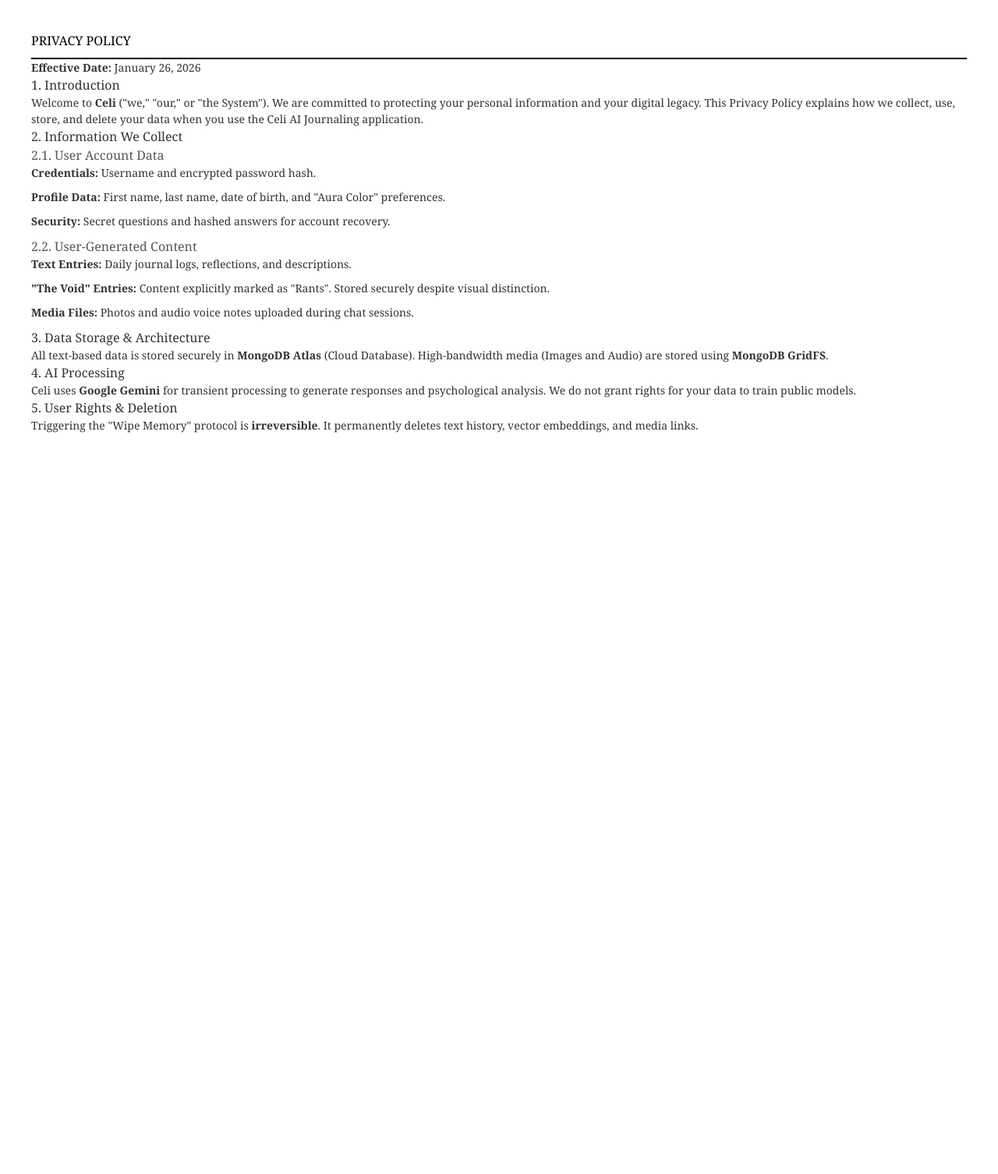
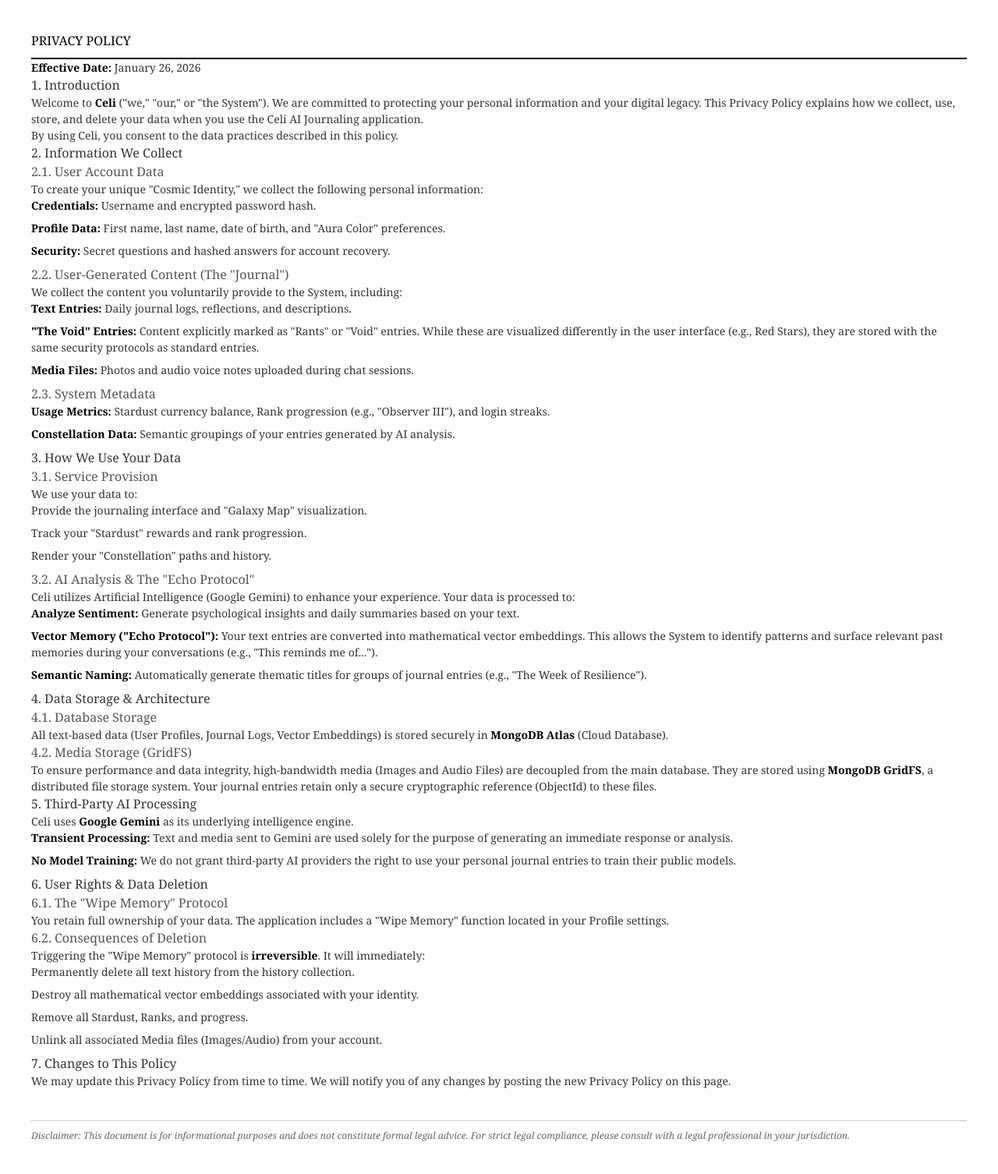
Before and after one commit to markolybrx/Celi_ai_journal, a Flask app: page /privacy_policy in a window 1280 px wide. Shown: the whole page at 78% size. Before the commit the page ends 555 px from the top, so only its background shows below. Run offline with Flask 3, Linux system fonts and the light colour scheme; some libraries are stand-ins or nearby versions.

Commit message:
Update privacy_policy.html

```diff
--- a/templates/privacy_policy.html
+++ b/templates/privacy_policy.html
@@ -6,13 +6,15 @@
     <title>Celi Privacy Protocol</title>
     <script src="https://cdn.tailwindcss.com"></script>
     <style>
-        /* FORCE WHITE THEME */
+        /* FORCE WHITE THEME FOR LEGAL DOCUMENT */
         body { background: #ffffff !important; color: #000000 !important; font-family: "Georgia", "Times New Roman", serif; padding: 40px; line-height: 1.6; }
         h1 { color: #000; font-size: 28px; font-weight: bold; margin-bottom: 20px; border-bottom: 2px solid #000; padding-bottom: 10px; }
         h2 { color: #333; font-size: 20px; font-weight: bold; margin-top: 30px; margin-bottom: 10px; }
-        h3 { color: #555; font-size: 16px; font-weight: bold; margin-top: 20px; }
-        p, li { font-size: 14px; color: #333; margin-bottom: 10px; }
-        ul { list-style-type: disc; padding-left: 20px; }
+        h3 { color: #555; font-size: 16px; font-weight: bold; margin-top: 15px; margin-bottom: 5px; }
+        p, li { font-size: 14px; color: #333; margin-bottom: 8px; }
+        ul { list-style-type: disc; padding-left: 20px; margin-bottom: 15px; }
+        strong { color: #000; }
+        .disclaimer { font-style: italic; font-size: 12px; color: #666; margin-top: 40px; border-top: 1px solid #ccc; padding-top: 10px; }
     </style>
 </head>
 <body>
@@ -21,29 +23,84 @@
 
     <h2>1. Introduction</h2>
     <p>Welcome to <strong>Celi</strong> ("we," "our," or "the System"). We are committed to protecting your personal information and your digital legacy. This Privacy Policy explains how we collect, use, store, and delete your data when you use the Celi AI Journaling application.</p>
+    <p>By using Celi, you consent to the data practices described in this policy.</p>
 
     <h2>2. Information We Collect</h2>
+
     <h3>2.1. User Account Data</h3>
+    <p>To create your unique "Cosmic Identity," we collect the following personal information:</p>
     <ul>
         <li><strong>Credentials:</strong> Username and encrypted password hash.</li>
         <li><strong>Profile Data:</strong> First name, last name, date of birth, and "Aura Color" preferences.</li>
         <li><strong>Security:</strong> Secret questions and hashed answers for account recovery.</li>
     </ul>
 
-    <h3>2.2. User-Generated Content</h3>
+    <h3>2.2. User-Generated Content (The "Journal")</h3>
+    <p>We collect the content you voluntarily provide to the System, including:</p>
     <ul>
         <li><strong>Text Entries:</strong> Daily journal logs, reflections, and descriptions.</li>
-        <li><strong>"The Void" Entries:</strong> Content explicitly marked as "Rants". Stored securely despite visual distinction.</li>
+        <li><strong>"The Void" Entries:</strong> Content explicitly marked as "Rants" or "Void" entries. While these are visualized differently in the user interface (e.g., Red Stars), they are stored with the same security protocols as standard entries.</li>
         <li><strong>Media Files:</strong> Photos and audio voice notes uploaded during chat sessions.</li>
     </ul>
 
-    <h2>3. Data Storage & Architecture</h2>
-    <p>All text-based data is stored securely in <strong>MongoDB Atlas</strong> (Cloud Database). High-bandwidth media (Images and Audio) are stored using <strong>MongoDB GridFS</strong>.</p>
+    <h3>2.3. System Metadata</h3>
+    <ul>
+        <li><strong>Usage Metrics:</strong> Stardust currency balance, Rank progression (e.g., "Observer III"), and login streaks.</li>
+        <li><strong>Constellation Data:</strong> Semantic groupings of your entries generated by AI analysis.</li>
+    </ul>
 
-    <h2>4. AI Processing</h2>
-    <p>Celi uses <strong>Google Gemini</strong> for transient processing to generate responses and psychological analysis. We do not grant rights for your data to train public models.</p>
+    <h2>3. How We Use Your Data</h2>
 
-    <h2>5. User Rights & Deletion</h2>
-    <p>Triggering the "Wipe Memory" protocol is <strong>irreversible</strong>. It permanently deletes text history, vector embeddings, and media links.</p>
+    <h3>3.1. Service Provision</h3>
+    <p>We use your data to:</p>
+    <ul>
+        <li>Provide the journaling interface and "Galaxy Map" visualization.</li>
+        <li>Track your "Stardust" rewards and rank progression.</li>
+        <li>Render your "Constellation" paths and history.</li>
+    </ul>
+
+    <h3>3.2. AI Analysis & The "Echo Protocol"</h3>
+    <p>Celi utilizes Artificial Intelligence (Google Gemini) to enhance your experience. Your data is processed to:</p>
+    <ul>
+        <li><strong>Analyze Sentiment:</strong> Generate psychological insights and daily summaries based on your text.</li>
+        <li><strong>Vector Memory ("Echo Protocol"):</strong> Your text entries are converted into mathematical vector embeddings. This allows the System to identify patterns and surface relevant past memories during your conversations (e.g., "This reminds me of...").</li>
+        <li><strong>Semantic Naming:</strong> Automatically generate thematic titles for groups of journal entries (e.g., "The Week of Resilience").</li>
+    </ul>
+
+    <h2>4. Data Storage & Architecture</h2>
+
+    <h3>4.1. Database Storage</h3>
+    <p>All text-based data (User Profiles, Journal Logs, Vector Embeddings) is stored securely in <strong>MongoDB Atlas</strong> (Cloud Database).</p>
+
+    <h3>4.2. Media Storage (GridFS)</h3>
+    <p>To ensure performance and data integrity, high-bandwidth media (Images and Audio Files) are decoupled from the main database. They are stored using <strong>MongoDB GridFS</strong>, a distributed file storage system. Your journal entries retain only a secure cryptographic reference (ObjectId) to these files.</p>
+
+    <h2>5. Third-Party AI Processing</h2>
+    <p>Celi uses <strong>Google Gemini</strong> as its underlying intelligence engine.</p>
+    <ul>
+        <li><strong>Transient Processing:</strong> Text and media sent to Gemini are used solely for the purpose of generating an immediate response or analysis.</li>
+        <li><strong>No Model Training:</strong> We do not grant third-party AI providers the right to use your personal journal entries to train their public models.</li>
+    </ul>
+
+    <h2>6. User Rights & Data Deletion</h2>
+
+    <h3>6.1. The "Wipe Memory" Protocol</h3>
+    <p>You retain full ownership of your data. The application includes a "Wipe Memory" function located in your Profile settings.</p>
+
+    <h3>6.2. Consequences of Deletion</h3>
+    <p>Triggering the "Wipe Memory" protocol is <strong>irreversible</strong>. It will immediately:</p>
+    <ul>
+        <li>Permanently delete all text history from the history collection.</li>
+        <li>Destroy all mathematical vector embeddings associated with your identity.</li>
+        <li>Remove all Stardust, Ranks, and progress.</li>
+        <li>Unlink all associated Media files (Images/Audio) from your account.</li>
+    </ul>
+
+    <h2>7. Changes to This Policy</h2>
+    <p>We may update this Privacy Policy from time to time. We will notify you of any changes by posting the new Privacy Policy on this page.</p>
+
+    <div class="disclaimer">
+        Disclaimer: This document is for informational purposes and does not constitute formal legal advice. For strict legal compliance, please consult with a legal professional in your jurisdiction.
+    </div>
 </body>
 </html>
```
